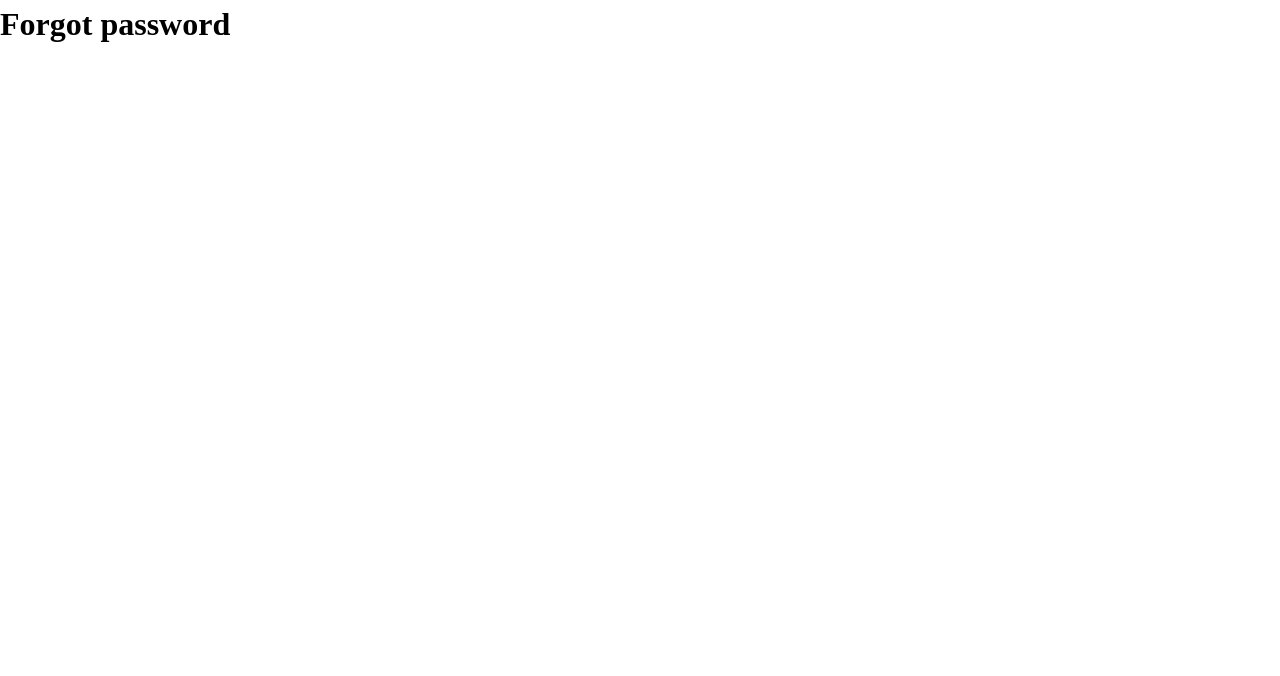
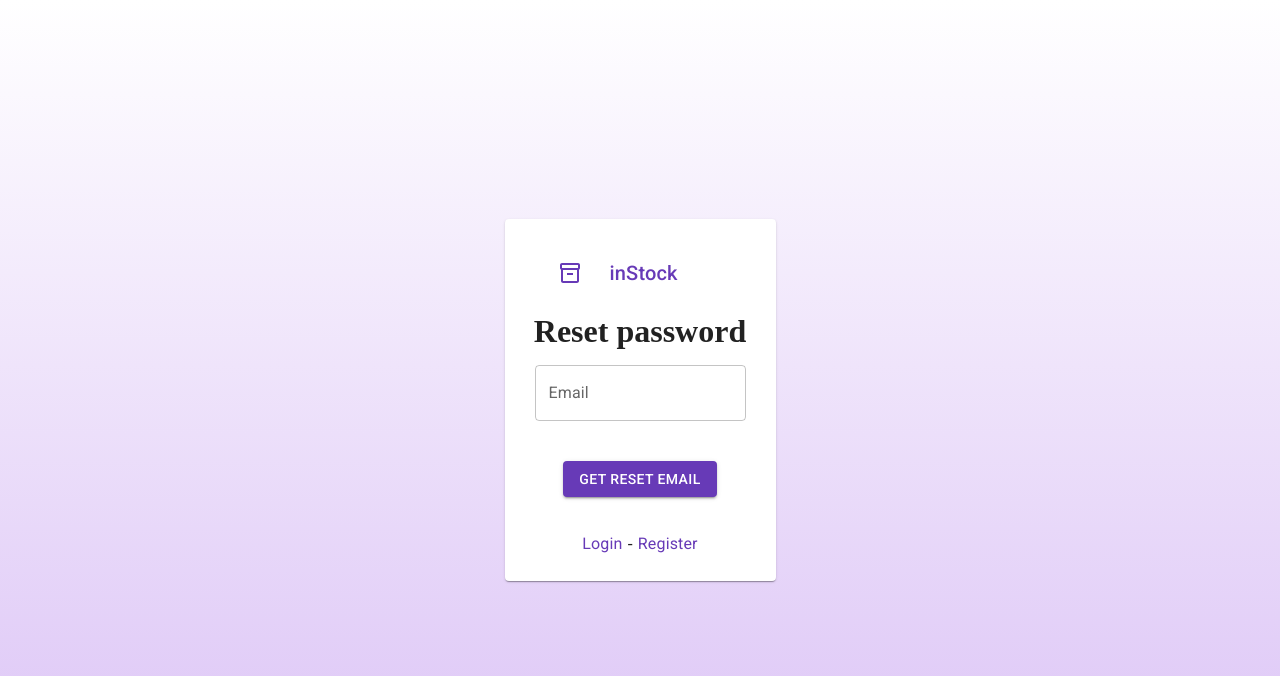
Before and after one commit to chadjcampbell/inventory-manager, a React (Vite) app in the folder client/: page /forgot in a window 1280 px wide. Shown: the top 676 px of the page. Built offline with nearby package versions, Linux system fonts and the light colour scheme.

Commit message:
layout forgot password page

```diff
--- a/client/src/pages/Auth/Forgot.tsx
+++ b/client/src/pages/Auth/Forgot.tsx
@@ -1,5 +1,130 @@
+import { Inventory2Outlined } from "@mui/icons-material";
+import {
+  TextField,
+  Button,
+  Card,
+  Box,
+  IconButton,
+  Typography,
+} from "@mui/material";
+import { FormEvent, useState } from "react";
+import { Link } from "react-router-dom";
+
 const Forgot = () => {
-  return <h1>Forgot password</h1>;
+  const [email, setEmail] = useState("");
+
+  const handleSubmit = (e: FormEvent) => {
+    e.preventDefault();
+    // TODO: Submit the login form
+  };
+
+  return (
+    <Box
+      sx={{
+        background:
+          "linear-gradient(180deg, rgba(255,255,255,1) 0%, rgba(220,196,246,1) 100%)",
+        width: "100%",
+        height: "100vh",
+        display: "flex",
+        alignItems: "center",
+        justifyContent: "center",
+      }}
+    >
+      <Card
+        sx={{
+          padding: "20px",
+          maxWidth: "350px",
+          display: "flex",
+          flexDirection: "column",
+          alignItems: "center",
+          justifyContent: "center",
+        }}
+      >
+        <Box
+          sx={{
+            width: "80%",
+            borderRadius: "5px",
+            padding: "10px",
+            display: "flex",
+            alignItems: "center",
+            justifyContent: "center",
+          }}
+        >
+          <IconButton
+            component={Link}
+            to="/"
+            size="large"
+            edge="start"
+            color="primary"
+            aria-label="menu"
+            sx={{ mr: 2 }}
+          >
+            <Inventory2Outlined />
+          </IconButton>
+          <Typography
+            color="primary"
+            variant="h6"
+            component="div"
+            sx={{ flexGrow: 1 }}
+          >
+            inStock
+          </Typography>
+        </Box>
+        <h1>Reset password</h1>
+        <form
+          style={{
+            display: "flex",
+            alignItems: "center",
+            justifyContent: "center",
+            flexDirection: "column",
+          }}
+          onSubmit={(e) => handleSubmit(e)}
+        >
+          <TextField
+            sx={{ margin: "10px" }}
+            label="Email"
+            value={email}
+            name="email"
+            onChange={(e) => setEmail(e.target.value)}
+          />
+          <Button
+            type="submit"
+            sx={{ margin: "30px" }}
+            variant="contained"
+            color="primary"
+          >
+            Get Reset Email
+          </Button>
+        </form>
+
+        <Box
+          sx={{
+            display: "flex",
+            alignItems: "center",
+            justifyContent: "center",
+          }}
+        >
+          <Typography
+            to="/login"
+            color="primary"
+            component={Link}
+            sx={{ flexGrow: 1, padding: "5px", textDecoration: "none" }}
+          >
+            Login
+          </Typography>{" "}
+          -
+          <Typography
+            to="/register"
+            color="primary"
+            component={Link}
+            sx={{ flexGrow: 1, padding: "5px", textDecoration: "none" }}
+          >
+            Register
+          </Typography>
+        </Box>
+      </Card>
+    </Box>
+  );
 };
 
 export default Forgot;
```
